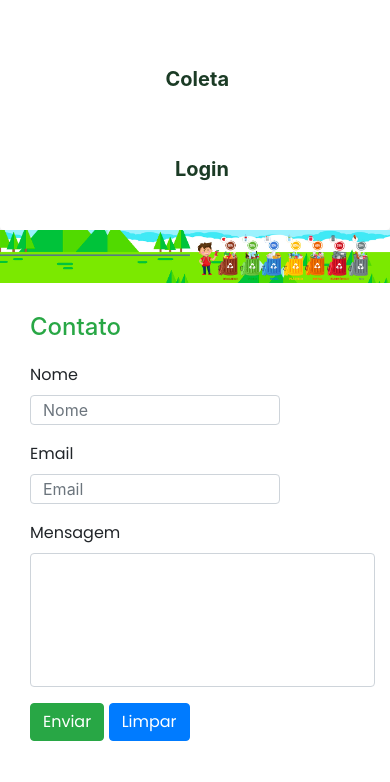
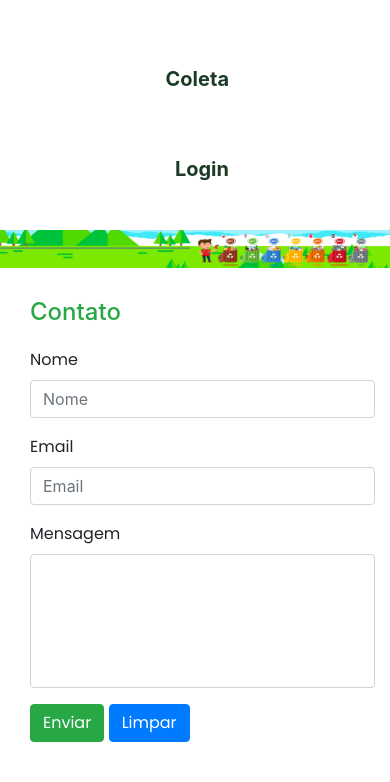
Before and after one commit to marfrancis/ProjetoReeducaRecicla, a PHP site: page /contato.html in a window 390 px wide. Shown: the part 436-1218 px from the top of the page. Run offline with PHP 8.4, Linux system fonts and the light colour scheme.

Commit message:
alteraçoes imagem contato responsivo

```diff
--- a/contato.html
+++ b/contato.html
@@ -77,7 +77,7 @@
 <div class="row no-gutters">
     <!-- Banner topo -->
     <div class="col-md-12 contato-banner">
-        <img src="img/banner.jpg" class="img-fluid">
+        <img src="img/bannercontato1900.png" class="img-fluid">
     </div>
     <!-- Fim banner -->
 </div>
--- a/css/style.css
+++ b/css/style.css
@@ -289,8 +289,8 @@ a.nav-link{
     color: rgb(27, 59, 37);
 }
 
-input.form-control{
+/* input.form-control{
     width: 250px;
     height:30px;
 
-}
+} */
--- a/index.html
+++ b/index.html
@@ -79,7 +79,7 @@
             <main class="container-fluid">
 
               <div class="card card-principal">
-                <img class="card-img-top" src="img/mapa.jpg" alt="">
+                <img class="card-img-top img-fluid" src="img/mapa.jpg" alt="">
                 <div class="card-body bg-success cor-card">
                   <h5 class="card-title mapa-home">Mapa Interativo</h5>
                   <p class="card-text text-white texto-card-home-mapa">Você pode ajudar o planeta com uma ação simples - use o mapa interativo do Reeduca Recicla mostrando pontos de reciclagem nas cidades. Funciona de maneira simples: insira seu endereço na caixa de pesquisa e o mapa mostrará pontos de coleta nas proximidades. O sistema de feedback ajuda a classificar as estações de reciclagem e identificar as melhores. Então, vá em frente! Dê às coisas uma segunda vida juntos!.</p>
```
Also changed, not shown: img/bannercontato1900.png (added).
